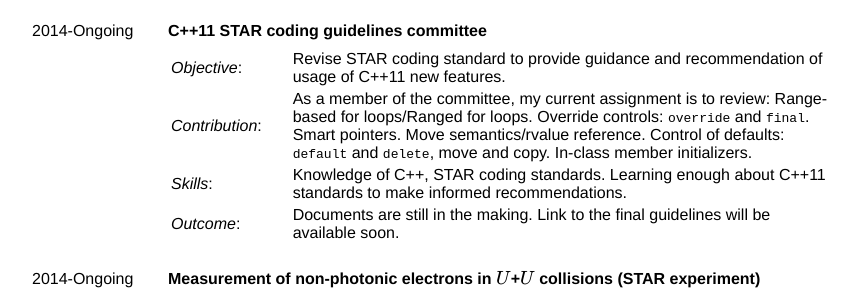
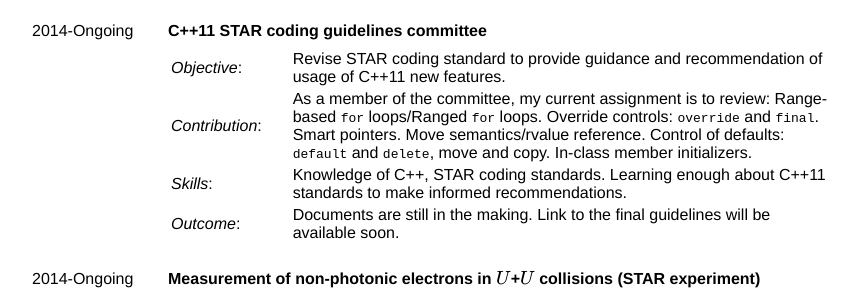
Before and after one commit to MustafaMustafa/MustafaMustafa.github.io, a Jekyll site: the page resume/cv.html, which Jekyll copies as it is, in a window 1280 px wide and 900 px high, scrolled down 1067 px. Shown: the part 170-467 px from the top of the window, without its empty margins (208-1068 px from the left). Built offline with Jekyll 4.4.1, drawn with Linux system fonts in a browser that asks for light colours; formulas are drawn with MathJax 3; some of the changed lines change nothing that is shown.

Commit message:
update cv

```diff
--- a/resume/cv.html
+++ b/resume/cv.html
@@ -158,7 +158,7 @@
 </tr>
 <tr class="even">
 <td align="left"><em>Contribution</em>:</td>
-<td align="left">As a member of the committee, my current assignment is to review: Range-based for loops/Ranged for loops. Override controls: <code>override</code> and <code>final</code>. Smart pointers. Move semantics/rvalue reference. Control of defaults: <code>default</code> and <code>delete</code>, move and copy. In-class member initializers.</td>
+<td align="left">As a member of the committee, my current assignment is to review: Range-based <code>for</code> loops/Ranged <code>for</code> loops. Override controls: <code>override</code> and <code>final</code>. Smart pointers. Move semantics/rvalue reference. Control of defaults: <code>default</code> and <code>delete</code>, move and copy. In-class member initializers.</td>
 </tr>
 <tr class="odd">
 <td align="left"><em>Skills</em>:</td>
@@ -496,10 +496,10 @@
 <h4 id="invited-talks">Invited talks:</h4>
 <dl>
 <dt>2014/06</dt>
-<dd><p><strong>Recent open heavy flavor results from STAR experiment</strong>,<br /><a href="http://www.bnl.gov/aum2013/"><em>RHIC &amp; AGS Annual Users' Meeting</em></a>,<br />BNL, NY. <a href="http://www.bnl.gov/aum2013/content/workshops/Workshop_6/2013-06-26-RHIC-AGS-meeting.pdf">PDF</a>.</p>
+<dd><p><strong>Recent open heavy flavor results from STAR experiment</strong>,<br /><a href="http://www.bnl.gov/aum2013/"><em>RHIC &amp; AGS Annual Users' Meeting</em></a>,<br />BNL, NY. <a href="http://www.bnl.gov/aum2014/content/workshops/Workshop_6/2014-06-18-RHIC-AGS-Mustafa-v2.pdf">PDF</a>.</p>
 </dd>
 <dt>2013/06</dt>
-<dd><p><strong>Recent open heavy flavor results at RHIC</strong>,<br /><a href="http://www.bnl.gov/aum2014/"><em>RHIC &amp; AGS Annual Users' Meeting</em></a>,<br />BNL, NY. <a href="http://www.bnl.gov/aum2014/content/workshops/Workshop_6/2014-06-18-RHIC-AGS-Mustafa-v2.pdf">PDF</a>.</p>
+<dd><p><strong>Recent open heavy flavor results at RHIC</strong>,<br /><a href="http://www.bnl.gov/aum2014/"><em>RHIC &amp; AGS Annual Users' Meeting</em></a>,<br />BNL, NY. <a href="http://www.bnl.gov/aum2013/content/workshops/Workshop_6/2013-06-26-RHIC-AGS-meeting.pdf">PDF</a>.</p>
 </dd>
 <dt>2012/10</dt>
 <dd><p><strong>Measurements of non-photonic electron in STAR experiment</strong>,<br /><a href="https://indico.cern.ch/event/182856/"><em>International Workshop on Heavy Quark Production in Heavy-Ion Collisions</em></a>,<br />Utrecht, Netherlands. <a href="https://indico.cern.ch/event/182856/session/20/contribution/42/material/slides/0.pdf">PDF</a>.</p>
```
Also changed, not shown: 1 other file.
